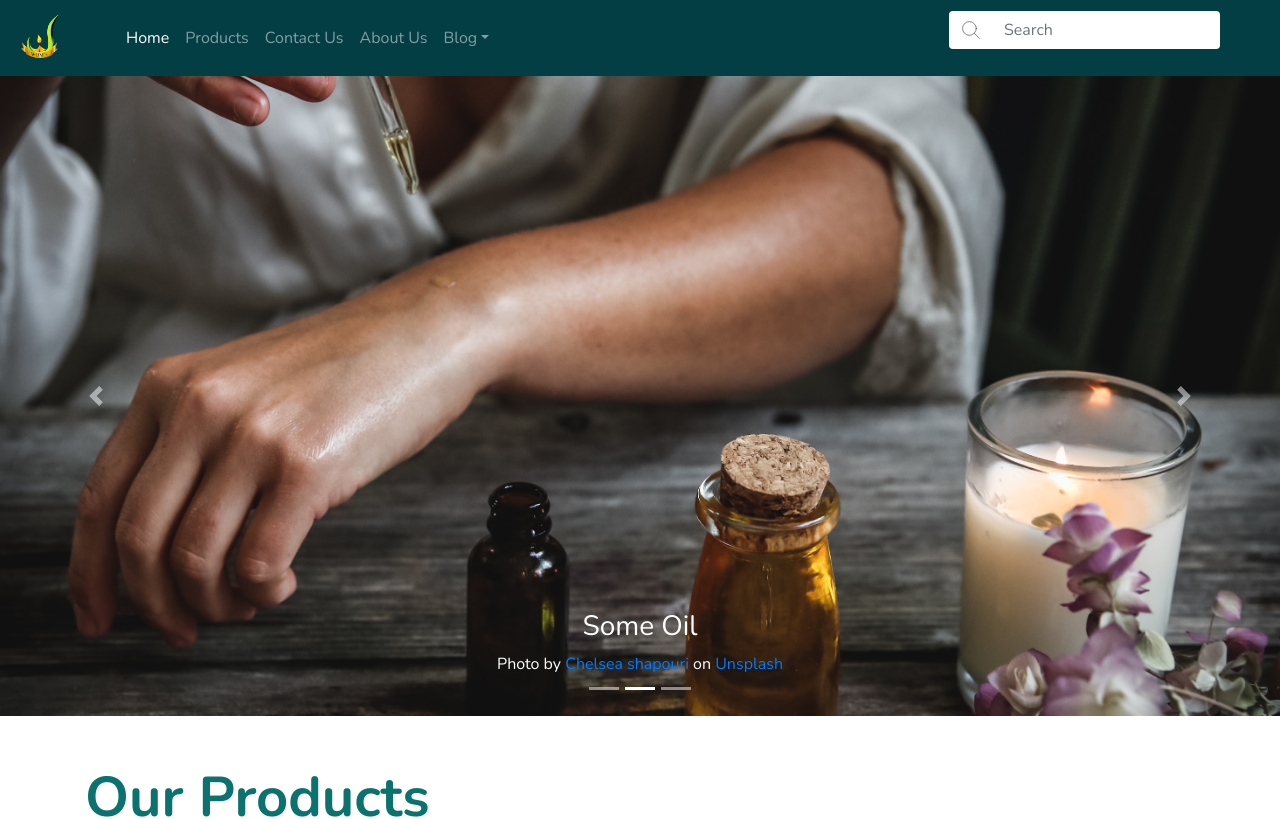
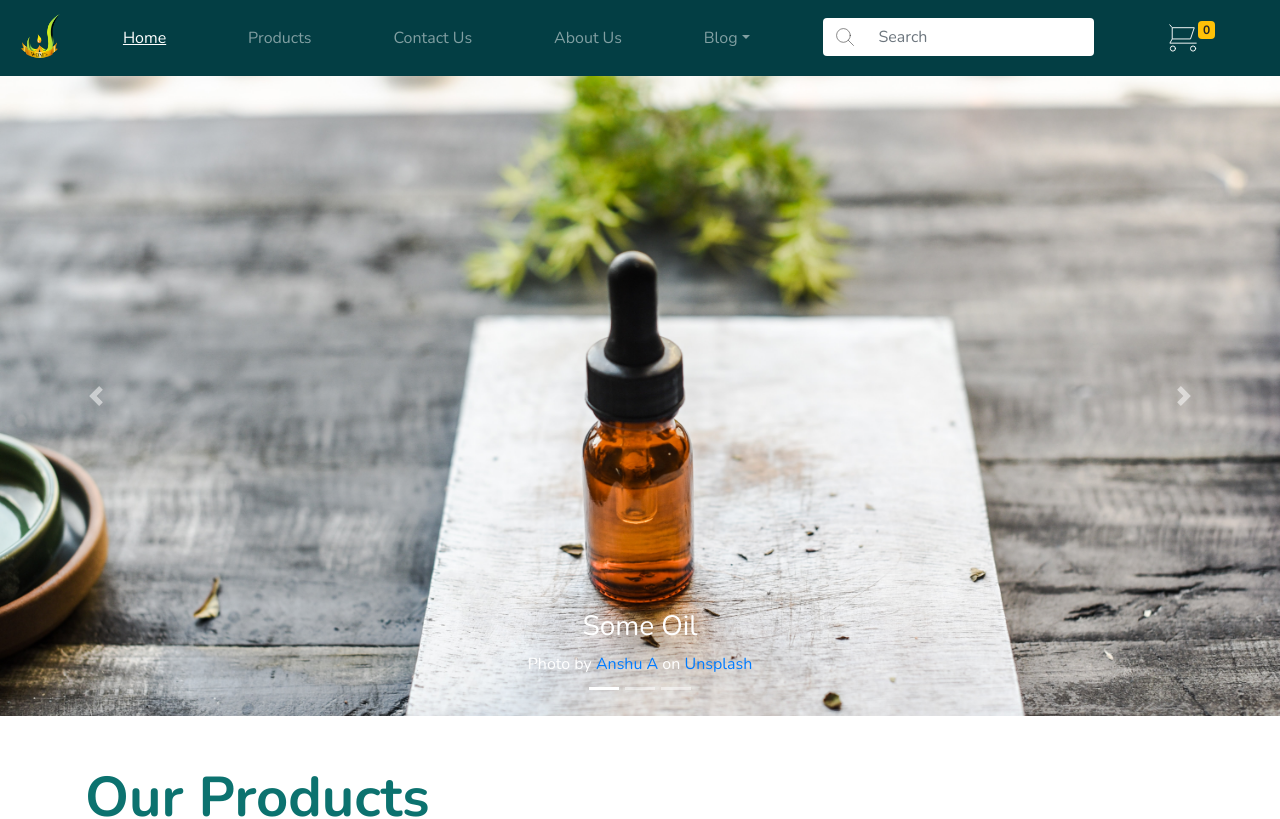
Before and after one commit to shelcia/wom, a React (Create React App) app: page / in a window 1280 px wide. Shown: the top 819 px of the page. Built offline with nearby package versions, Linux system fonts and the light colour scheme.

Commit message:
finishing landing Page🍕

```diff
--- a/src/App.js
+++ b/src/App.js
@@ -1,10 +1,20 @@
-import React from "react";
+import React, { useState, useEffect } from "react";
 import { BrowserRouter, Route, Switch } from "react-router-dom";
+import Loading from "./components/Loading";
 import LandingPage from "./pages/LandingPage";
 import "./styles/style.css";
 
 const App = () => {
-  return (
+  const [loading, setLoading] = useState(true);
+
+  useEffect(() => {
+    let isLoading = null;
+    isLoading = setTimeout(() => setLoading(false), 100);
+    return () => clearInterval(isLoading);
+  });
+  return loading ? (
+    <Loading />
+  ) : (
     <React.Fragment>
       <BrowserRouter>
         <Switch>
--- a/src/components/Blogs.jsx
+++ b/src/components/Blogs.jsx
@@ -45,6 +45,7 @@ const Blog = () => {
                           alt=""
                           style={{ height: "20px" }}
                           className="mr-2"
+                          loading="lazy"
                         />
                         <img src={Bookmark} alt="" style={{ height: "20px" }} />
                       </div>
--- a/src/components/Carousel.jsx
+++ b/src/components/Carousel.jsx
@@ -19,6 +19,7 @@ const Carousel = () => {
               src={Oil1}
               alt="Los Angeles"
               style={{ objectFit: "cover", height: "80vh", width: "100%" }}
+              loading="eager"
             />
             <div className="carousel-caption">
               <h3>Some Oil</h3>
@@ -37,6 +38,7 @@ const Carousel = () => {
               src={Oil2}
               alt="Chicago"
               style={{ objectFit: "cover", height: "80vh", width: "100%" }}
+              loading="eager"
             />
             <div className="carousel-caption">
               <h3>Some Oil</h3>
@@ -55,6 +57,7 @@ const Carousel = () => {
               src={Oil3}
               alt="New York"
               style={{ objectFit: "cover", height: "80vh", width: "100%" }}
+              loading="eager"
             />
             <div className="carousel-caption">
               <h3>Some Oil</h3>
--- /dev/null
+++ b/src/components/Loading.jsx
@@ -0,0 +1,18 @@
+import React from "react";
+import Logo from "../assets/logo.png";
+
+const Loading = () => {
+  return (
+    <React.Fragment>
+      <div
+        className="d-flex justify-content-center align-items-center flex-column"
+        style={{ width: "100%", height: "100vh" }}
+      >
+        <img src={Logo} alt="" style={{ height: "60vh" }} />
+        <h1> Loading ...</h1>
+      </div>
+    </React.Fragment>
+  );
+};
+
+export default Loading;
--- a/src/components/Topbar.jsx
+++ b/src/components/Topbar.jsx
@@ -1,6 +1,7 @@
 import React from "react";
 import Logo from "../assets/logo.png";
 import Search from "../assets/icons/search.svg";
+import Cart from "../assets/icons/cart.svg";
 import { Link, NavLink } from "react-router-dom";
 
 const Topbar = () => {
@@ -10,7 +11,6 @@ const Topbar = () => {
         <Link className="navbar-brand" to="!#">
           <img src={Logo} alt="Logo" style={{ width: "50px" }} />
         </Link>
-
         <button
           className="navbar-toggler"
           type="button"
@@ -19,10 +19,8 @@ const Topbar = () => {
         >
           <span className="navbar-toggler-icon"></span>
         </button>
-
         <div className="collapse navbar-collapse" id="collapsibleNavbar">
-          <div className="container">
-            <ul className="navbar-nav">
+          <ul className="navbar-nav nav-fill w-100">
             <li className="nav-item">
               <NavLink className="nav-link" to="/">
                 Home
@@ -64,9 +62,9 @@ const Topbar = () => {
                 </a>
               </div>
             </li>
-            </ul>
-            <form className="form-inline">
-              <div className="input-group mb-3">
+            <li className="nav-item ">
+              <form className="form-inline justify-content-center">
+                <div className="input-group">
                   <div className="input-group-prepend">
                     <span className="input-group-text">
                       <img src={Search} alt="" style={{ width: "20px" }} />
@@ -79,7 +77,12 @@ const Topbar = () => {
                   />
                 </div>
               </form>
-          </div>
+            </li>
+            <li className="nav-item d-flex justify-content-center align-items-center">
+              <img src={Cart} alt="" style={{ width: "30px" }} />{" "}
+              <span className="badge badge-warning mb-3 mr-3">0</span>
+            </li>
+          </ul>
         </div>
       </nav>
     </React.Fragment>
--- a/src/styles/style.css
+++ b/src/styles/style.css
@@ -14,6 +14,10 @@ body {
 
 .navbar-dark .navbar-toggler-icon {
   background-image: url("./menu.svg");
+}
+
+.navbar-dark .nav-link.active {
+  text-decoration: underline;
 }
 
 .navbar-dark .navbar-toggler {
@@ -68,4 +72,12 @@ body {
   padding-top: 0.5rem;
   padding-bottom: 0.5rem;
 }
+
+.dropdown-menu {
+  -webkit-transition: all 0.3s ease-in;
+  transition: all 0.3s ease-in;
+  border: none;
+  -webkit-box-shadow: 0 1rem 3rem rgba(0, 0, 0, 0.175);
+          box-shadow: 0 1rem 3rem rgba(0, 0, 0, 0.175);
+}
 /*# sourceMappingURL=style.css.map */
--- a/src/styles/style.scss
+++ b/src/styles/style.scss
@@ -15,6 +15,9 @@ body {
   background-color: $primaryBg;
   .navbar-toggler-icon {
     background-image: url("./menu.svg");
+  }
+  .nav-link.active {
+    text-decoration: underline;
   }
   .navbar-toggler {
     color: white;
@@ -67,3 +70,9 @@ body {
     padding-bottom: 0.5rem;
   }
 }
+
+.dropdown-menu {
+  transition: all 0.3s ease-in;
+  border: none;
+  box-shadow: 0 1rem 3rem rgba(0, 0, 0, 0.175);
+}
```
Also changed, not shown: src/assets/icons/cart.svg, 1 other file (tests, documents, lock files or other folders). Lines whose indentation alone changed are shown as unchanged.
